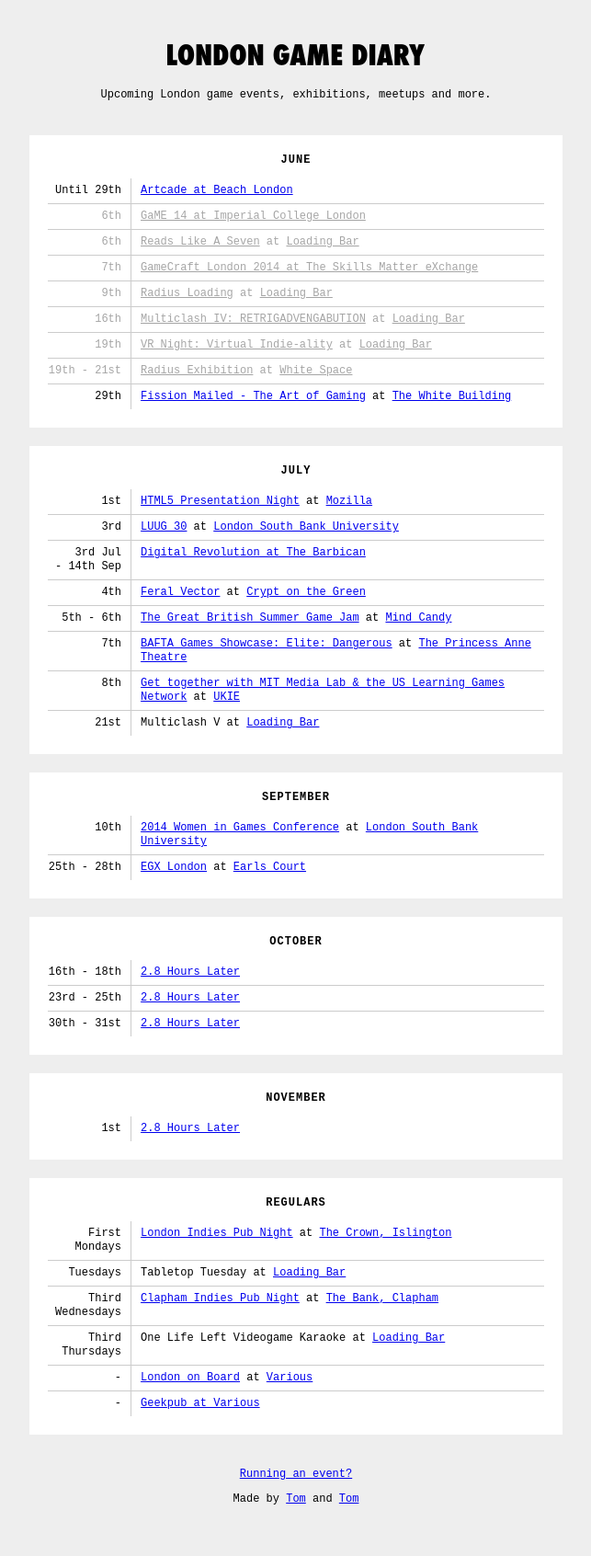
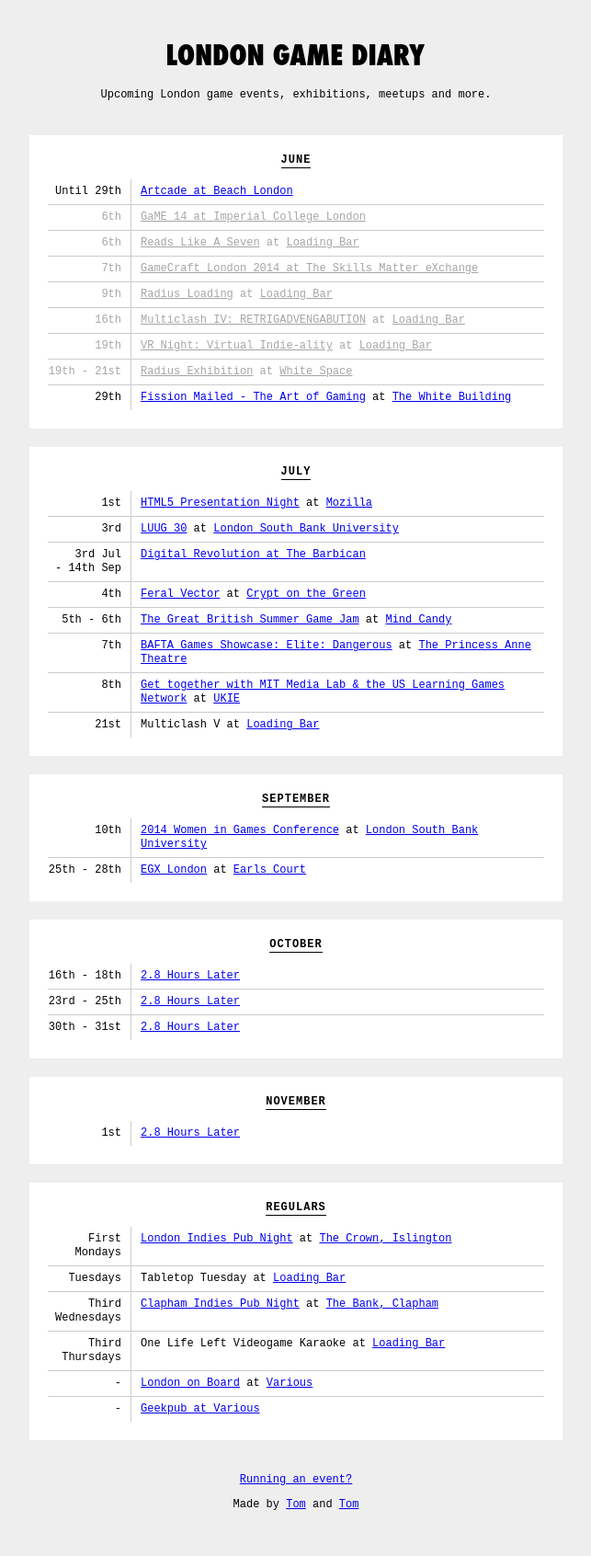
Before and after one commit to thomasmarshall/londongamediary.com, a Jekyll site: the page built from index.html, in a window 1280 px wide. Shown: the whole page at 92% size, without its empty margins (318-961 px from the left). Built offline with Jekyll 4.4.1, drawn with Linux system fonts in a browser that asks for light colours; nearby versions of some CDN libraries.

Commit message:
More styling tweaks

```diff
--- a/css/style.css
+++ b/css/style.css
@@ -2,7 +2,7 @@
 
 body {
   margin: 4em auto;
-  width: 540px;
+  width: 580px;
 }
 
 #header,
@@ -15,6 +15,7 @@
 /* Color */
 
 html {
+  padding: 0 20px;
   background: #eee;
 }
 
@@ -27,12 +28,6 @@
 
 h2, h3 {
   font-size: 1em;
-}
-
-h3 {
-  text-align: center;
-  text-transform: uppercase;
-  letter-spacing: 1px;
 }
 
 
@@ -70,6 +65,7 @@
 
 td:last-child {
   padding-left: 10px;
+  text-align: left;
 }
 
 td > *:first-child { margin-top: 0; }
@@ -79,13 +75,23 @@
   border-top: 0;
 }
 
-.month { margin: 20px -20px; }
+.month { margin: 20px 0; }
 .month h3 { margin-top: 0; }
 .month table { margin-bottom: 0; }
 
 .month {
+  padding: 20px;
+  text-align: center;
   background: white;
-  padding: 20px;
+}
+
+.month h3 {
+  display: inline-block;
+  border-bottom: 1px solid black;
+
+  text-align: center;
+  text-transform: uppercase;
+  letter-spacing: 1px;
 }
 
 .old p { opacity: 0.35; }
@@ -94,8 +100,8 @@
 
 /* Responsive */
 
-@media (max-width: 520px) {
+@media (max-width: 620px) {
   body {
-    width: calc(100% - 40px);
+    width: auto;
   }
 }
```
